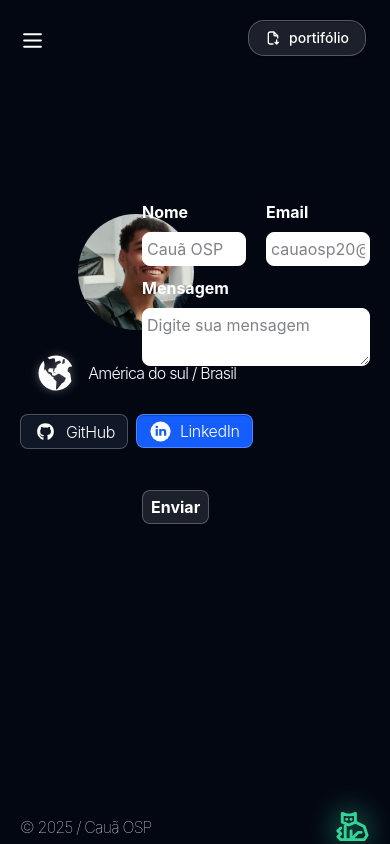
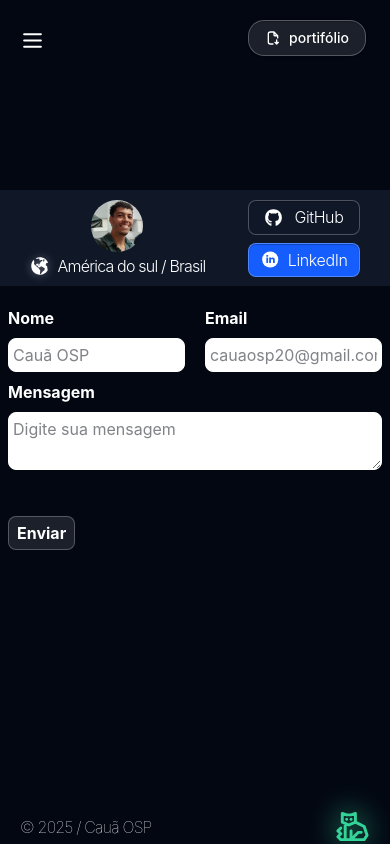
Before and after one commit to cauaosp/webportifolios, a Next.js app: page /contact in a window 390 px wide. Built offline with nearby package versions, Linux system fonts and the light colour scheme.

Commit message:
feat: add responsive mobile screen to contact page

```diff
--- a/app/components/contact/content.tsx
+++ b/app/components/contact/content.tsx
@@ -1,8 +1,39 @@
+"use client";
+
+import { useEffect, useState } from "react";
 import { Profile } from "../shared";
 import { ContactForms } from "./forms";
 
 export const ContactContent = () => {
-  return (
+  const [isMobile, setIsMobile] = useState(false);
+  const [isClient, setIsClient] = useState(false);
+
+  useEffect(() => {
+    setIsClient(true);
+
+    const handleResize = () => {
+      setIsMobile(window.innerWidth < 768);
+    };
+
+    handleResize();
+
+    window.addEventListener("resize", handleResize);
+
+    return () => {
+      window.removeEventListener("resize", handleResize);
+    };
+  }, []);
+
+  if (!isClient) {
+    return null;
+  }
+
+  return isMobile ? (
+    <div className="flex flex-col overflow-auto scrollbar-thin scrollbar-track-rounded-full scrollbar-thumb-rounded-full scrollbar-thumb-emerald-400 scrollbar-track-gray-900">
+      <Profile isMobile={isMobile} />
+      <ContactForms isMobile={isMobile} />
+    </div>
+  ) : (
     <div className="grid grid-cols-3 p-5 2xl:pt-10 gap-4 gap-y-0 md:gap-y-20 2xl:gap-y-0 overflow-hidden 2xl:mt-8">
       <Profile />
       <ContactForms />
--- a/app/components/contact/forms.tsx
+++ b/app/components/contact/forms.tsx
@@ -3,7 +3,7 @@
 import emailjs from "@emailjs/browser";
 import { useRef } from "react";
 
-export const ContactForms = () => {
+export const ContactForms = ({ ...props }) => {
   const form = useRef<HTMLFormElement>(null);
 
   const sendEmail = (e: React.FormEvent<HTMLFormElement>) => {
@@ -30,7 +30,9 @@ export const ContactForms = () => {
     <form
       ref={form}
       onSubmit={sendEmail}
-      className="col-span-2 text-white text-justify 2xl:text-lg grid grid-cols-2 grid-rows-5 gap-x-5 md:h-96 2xl:h-[30rem]"
+      className={`text-white text-justify grid grid-cols-2 grid-rows-4 gap-x-5 px-2 2xl:h-[30rem] 2xl:text-lg max-md:gap-y-1 scrollbar-thin scrollbar-track-rounded-full scrollbar-thumb-rounded-full scrollbar-thumb-emerald-400 scrollbar-track-gray-900 ${
+        props.isMobile ? "mt-5" : "col-span-2"
+      }`}
     >
       <div className="w-full flex flex-col gap-2">
         <label htmlFor="" className="font-bold">
@@ -54,18 +56,18 @@ export const ContactForms = () => {
           placeholder="cauaosp20@gmail.com"
         />
       </div>
-      <div className="col-span-2 row-span-3 mt-1 flex flex-col gap-2">
+      <div className="col-span-2 row-span-2 mt-1 flex flex-col gap-2 h-fit">
         <label htmlFor="" className="font-bold">
           Mensagem
         </label>
         <textarea
-          className=" border border-white w-full md:min-h-36 md:max-h-64 2xl:min-h-48 max-h-72 bg-white rounded-lg text-gray-950 scrollbar-thin scrollbar-track-rounded-full scrollbar-thumb-rounded-full scrollbar-thumb-emerald-400 scrollbar-track-white select-text p-1"
+          className=" border border-white w-full md:min-h-36 md:max-h-64 2xl:min-h-48 max-h-72 bg-white rounded-lg text-gray-950 scrollbar-thin scrollbar-track-rounded-full scrollbar-thumb-rounded-full scrollbar-thumb-emerald-400 scrollbar-track-white select-text p-1 max-md:max-h-48"
           name="message"
           placeholder="Digite sua mensagem"
         />
       </div>
       <input
-        className=" border border-white/25 w-fit h-fit  py-1 px-2 rounded-lg bg-white/10 cursor-pointer hover:bg-white/20 font-bold"
+        className="border border-white/25 w-fit h-fit py-1 px-2 rounded-lg bg-white/10 cursor-pointer hover:bg-white/20 font-bold"
         type="submit"
         value="Enviar"
       />
--- a/app/globals.css
+++ b/app/globals.css
@@ -30,6 +30,15 @@ body {
 }
 
 @layer base {
+  * {
+    border: border;
+    outline: rgba(var(--ring), 0.5);
+  }
+
+  body {
+    @apply bg-background text-foreground;
+  }
+
   :root {
     --background: 0 0% 100%;
     --foreground: 0 0% 3.9%;
@@ -85,16 +94,6 @@ body {
   }
 }
 
-@layer base {
-  * {
-    border: border;
-    outline: rgba(var(--ring), 0.5);
-  }
-  body {
-    @apply bg-background text-foreground;
-  }
-}
-
 @plugin 'tailwind-scrollbar' {
   nocompatible: true;
   preferredstrategy: "pseudoelements";
```
